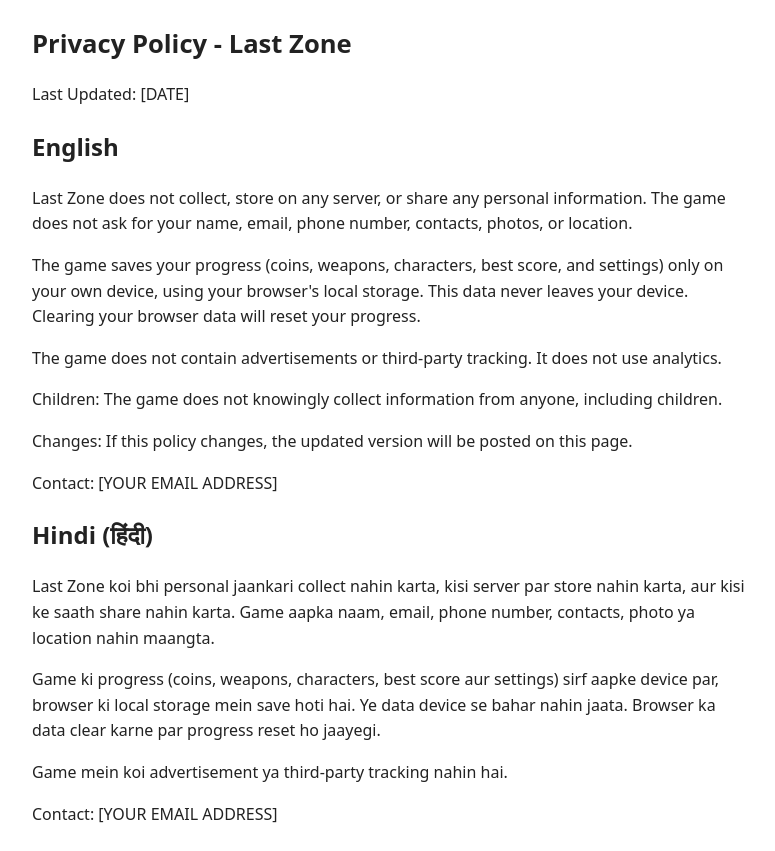
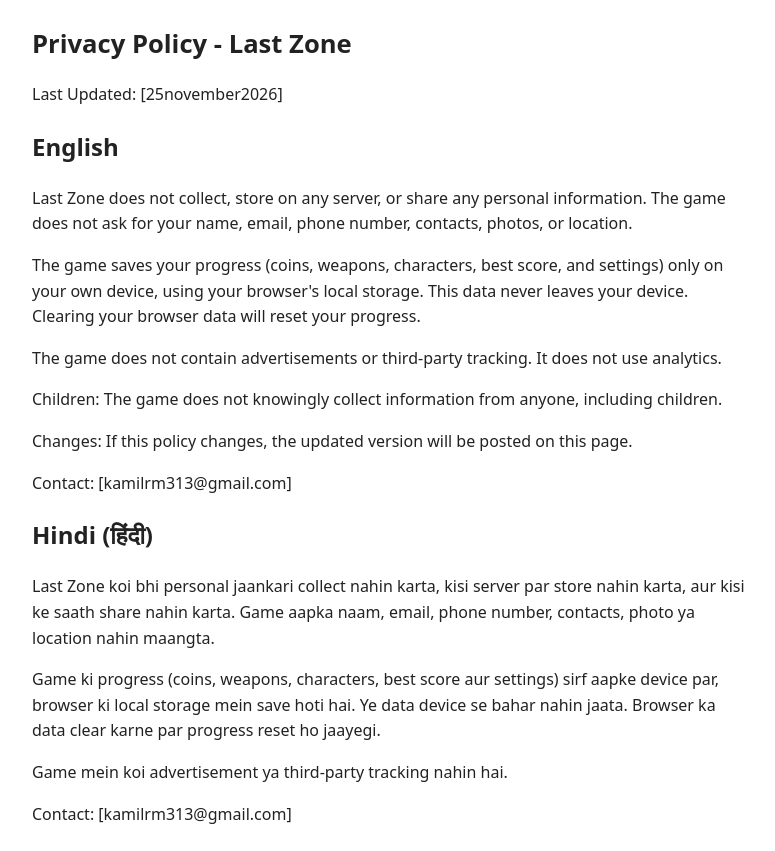
Before and after one commit to k71133708-crypto/last-zone, a plain HTML site: page privacy.html in a window 1280 px wide. Shown: the whole page, without its empty margins (248-1023 px from the left). Drawn offline with Linux system fonts and the light colour scheme.

Commit message:
Update privacy.html

```diff
--- a/privacy.html
+++ b/privacy.html
@@ -8,7 +8,7 @@
 </head>
 <body>
 <h1>Privacy Policy - Last Zone</h1>
-<p>Last Updated: [DATE]</p>
+<p>Last Updated: [25november2026]</p>
 
 <h2>English</h2>
 <p>Last Zone does not collect, store on any server, or share any personal information. The game does not ask for your name, email, phone number, contacts, photos, or location.</p>
@@ -16,12 +16,12 @@
 <p>The game does not contain advertisements or third-party tracking. It does not use analytics.</p>
 <p>Children: The game does not knowingly collect information from anyone, including children.</p>
 <p>Changes: If this policy changes, the updated version will be posted on this page.</p>
-<p>Contact: [YOUR EMAIL ADDRESS]</p>
+<p>Contact: [kamilrm313@gmail.com]</p>
 
 <h2>Hindi (हिंदी)</h2>
 <p>Last Zone koi bhi personal jaankari collect nahin karta, kisi server par store nahin karta, aur kisi ke saath share nahin karta. Game aapka naam, email, phone number, contacts, photo ya location nahin maangta.</p>
 <p>Game ki progress (coins, weapons, characters, best score aur settings) sirf aapke device par, browser ki local storage mein save hoti hai. Ye data device se bahar nahin jaata. Browser ka data clear karne par progress reset ho jaayegi.</p>
 <p>Game mein koi advertisement ya third-party tracking nahin hai.</p>
-<p>Contact: [YOUR EMAIL ADDRESS]</p>
+<p>Contact: [kamilrm313@gmail.com]</p>
 </body>
 </html>
```
